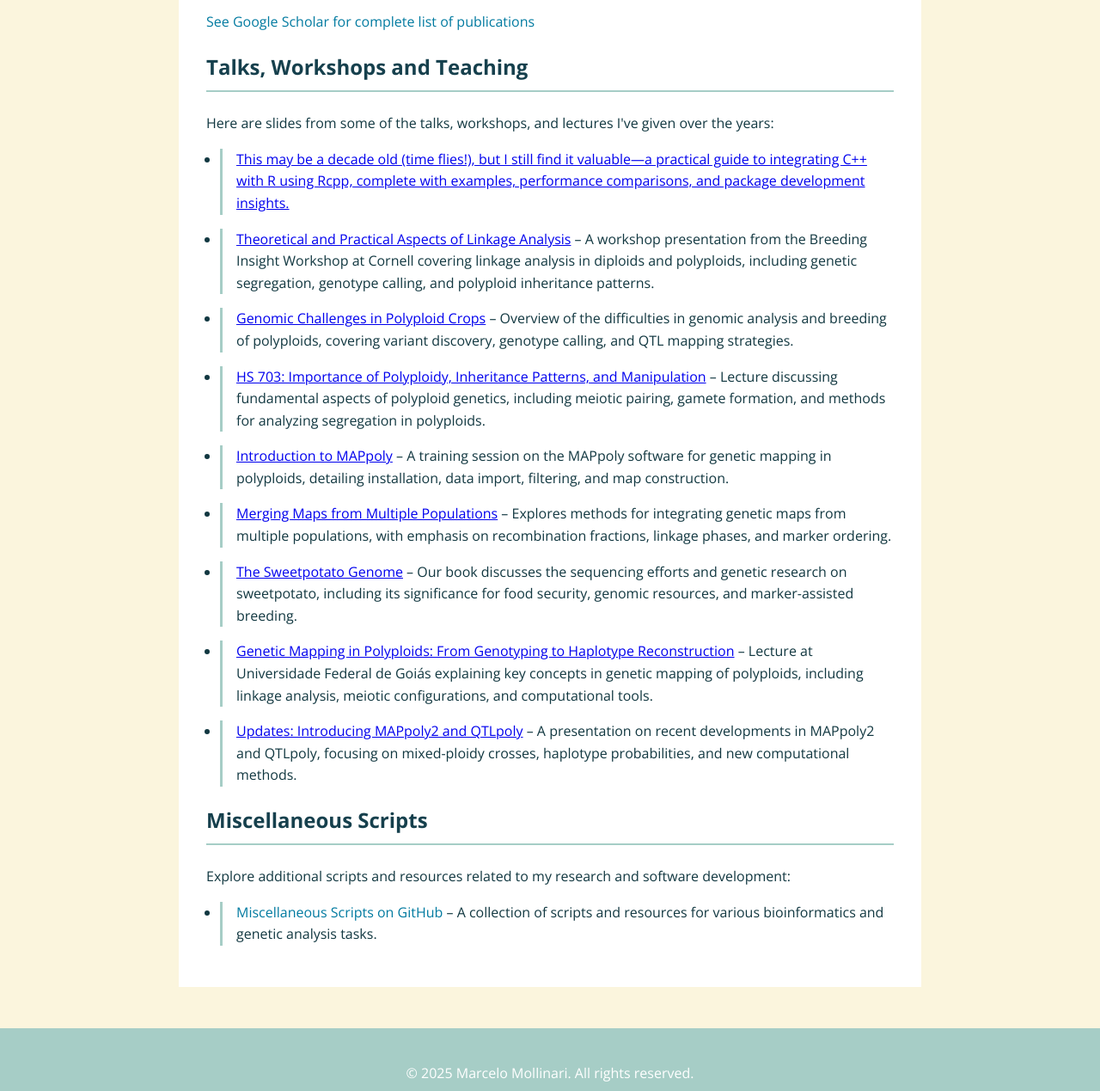
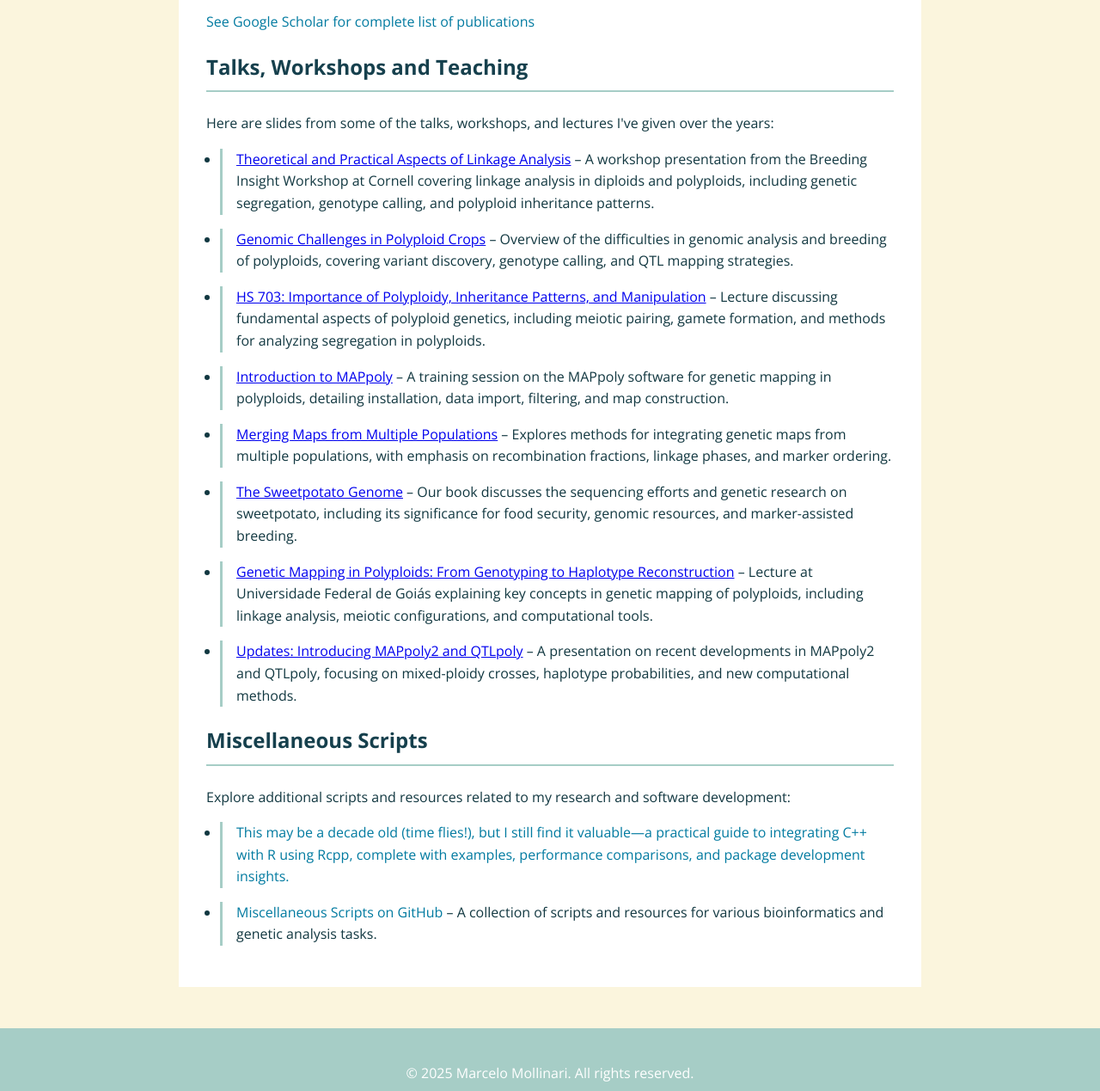
Before and after one commit to mmollina/mmollina.github.io, a plain HTML site: page index.html in a window 1280 px wide. Shown: the part 2884-4153 px from the top of the page at 86% size. Drawn offline with nearby package versions, Linux system fonts and the light colour scheme.

Commit message:
Update index.html

```diff
--- a/index.html
+++ b/index.html
@@ -310,9 +310,6 @@
             <p>Here are slides from some of the talks, workshops, and lectures I've given over the years:</p>
             <ul>
                 <li>
-                    <a href="https://github.com/mmollina/Cpp_and_R">This may be a decade old (time flies!), but I still find it valuable—a practical guide to integrating C++ with R using Rcpp, complete with examples, performance comparisons, and package development insights.
-                </li>
-                <li>
                     <a href="doc/BI_Cornell_Workshop.pdf">Theoretical and Practical Aspects of Linkage Analysis</a> –
                     A workshop presentation from the Breeding Insight Workshop at Cornell covering linkage analysis in diploids and polyploids, including genetic segregation, genotype calling, and polyploid inheritance patterns.
                 </li>
@@ -352,6 +349,9 @@
             <p>Explore additional scripts and resources related to my research and software development:</p>
             <ul>
                 <li>
+                    <a href="https://github.com/mmollina/Cpp_and_R" target="_blank" class="custom-link">This may be a decade old (time flies!), but I still find it valuable—a practical guide to integrating C++ with R using Rcpp, complete with examples, performance comparisons, and package development insights.
+                </li>
+                <li>
                     <a href="https://github.com/mmollina/MAPpoly_vignettes/tree/master/misc_scripts" target="_blank" class="custom-link">
                         Miscellaneous Scripts on GitHub
                     </a> – A collection of scripts and resources for various bioinformatics and genetic analysis tasks.
```
